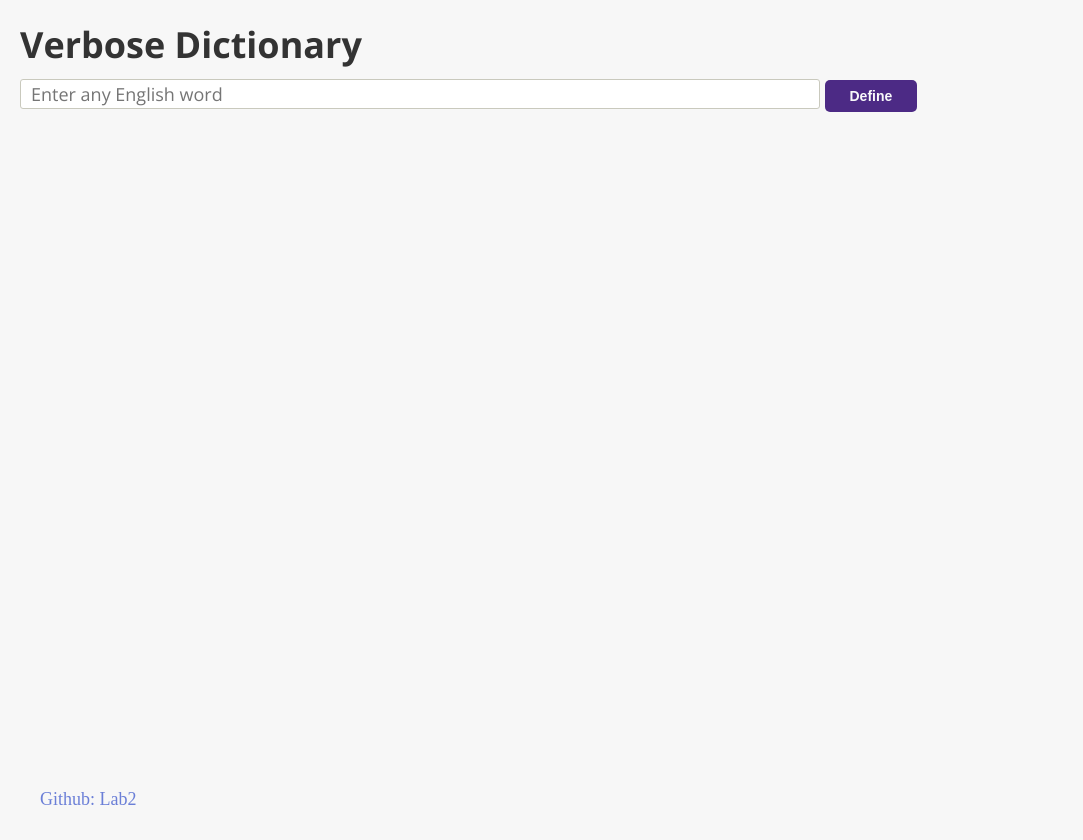
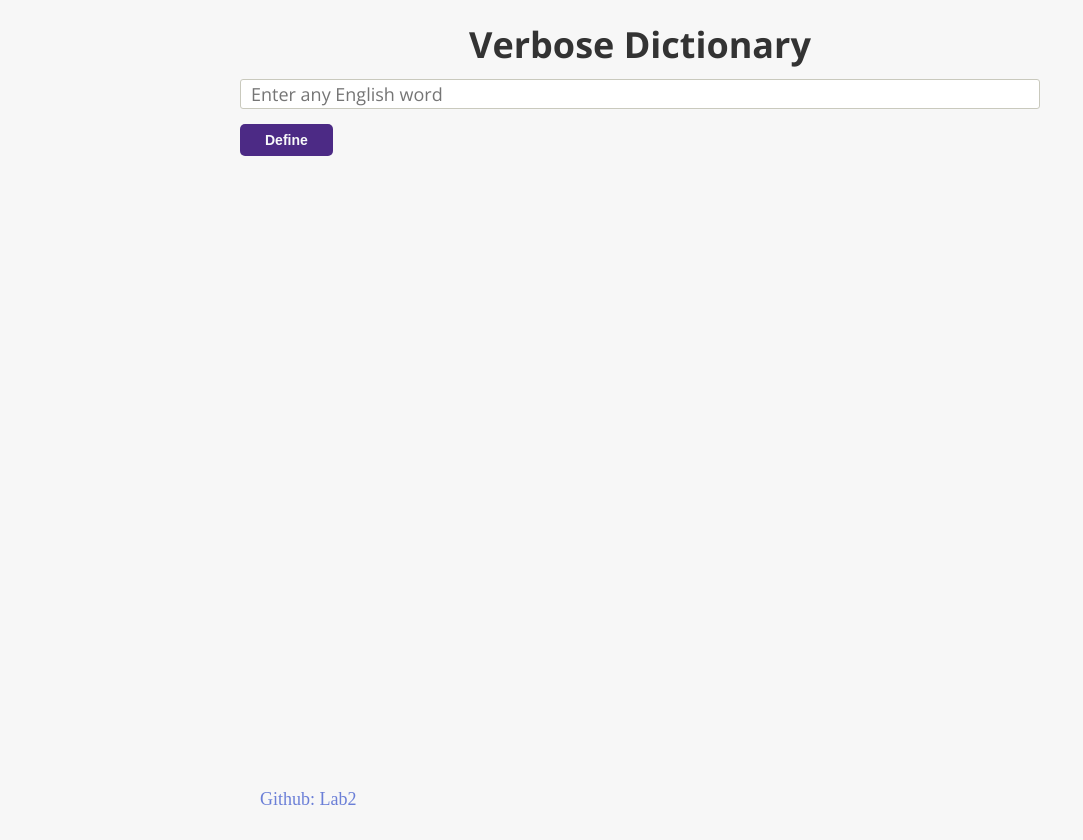
Before and after one commit to jfox97/creative-project-2, a plain HTML site: page index.html in a window 1280 px wide. Shown: the whole page, without its empty margins (0-1083 px from the left). Drawn offline with nearby package versions, Linux system fonts and the light colour scheme.

Commit message:
Create styles for tablet and desktop mode

```diff
--- a/script.js
+++ b/script.js
@@ -83,7 +83,7 @@ document.getElementById("word-submit").addEventListener("click", function(event)
 			}
 			results += "</div>";
 
-			results += "</div>";
+			results += "</div><hr />";
 		}
 
 		document.getElementById("results").innerHTML = results;
--- a/styles.css
+++ b/styles.css
@@ -49,6 +49,7 @@ input[type=text] {
 }
 
 input[type=submit] {
+	display: block;
 	font-size: 14px;
 	font-weight: 700;
 	background-color: #4C2A85;
@@ -63,6 +64,8 @@ input[type=submit] {
 	display: flex;
 	flex-direction: column;
 	min-height: 100vh;
+	max-width: 800px;
+	margin: 0px auto;
 }
 
 .entry {
@@ -120,3 +123,10 @@ footer a {
 footer a:hover {
 	color: #BCEDF6;
 }
+
+@media only screen and (min-width: 800px) {
+
+	h1 {
+		margin: 0 auto;
+	}
+}
```
